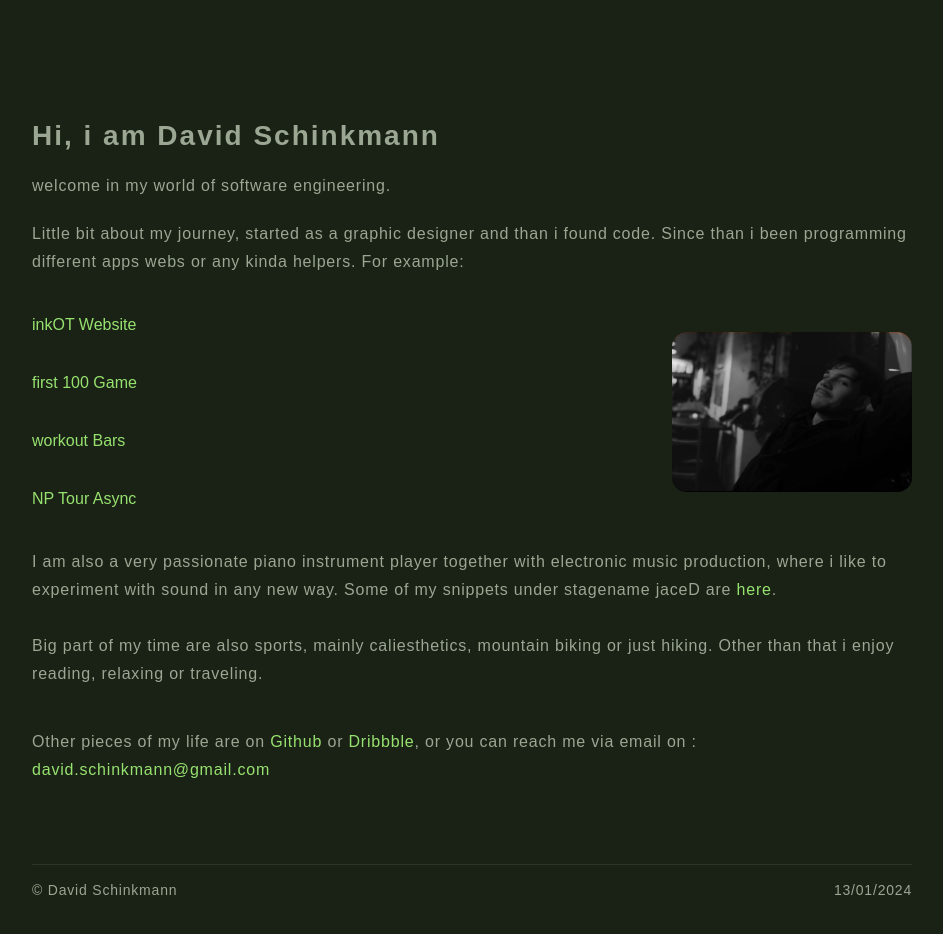
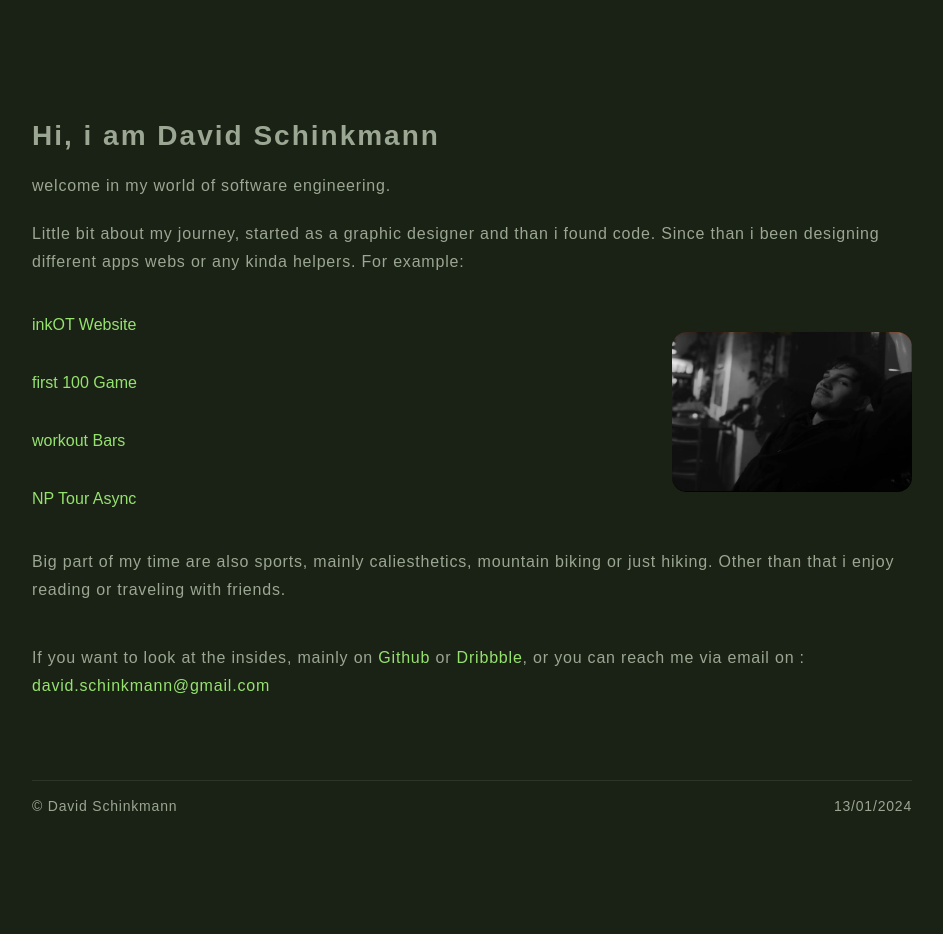
Before and after one commit to dhink66/schindav.dev, a plain HTML site: page index.html in a window 1280 px wide. Shown: the whole page, without its empty margins (168-1111 px from the left). After the commit the page ends 850 px from the top, so only its background shows below. Drawn offline with Linux system fonts and the light colour scheme; a web font is replaced by a local one.

Commit message:
Changing Layout

```diff
--- a/index.html
+++ b/index.html
@@ -25,8 +25,8 @@
       <p>welcome in my world of software engineering.</p>
       <p>
         Little bit about my journey, started as a graphic designer and than i
-        found code. Since than i been programming different apps webs or any
-        kinda helpers. For example:
+        found code. Since than i been designing different apps webs or any kinda
+        helpers. For example:
       </p>
     </section>
     <section class="projectAndPhoto bottom-margin">
@@ -49,17 +49,12 @@
     </section>
     <section class="hobbiesLinks">
       <p>
-        I am also a very passionate piano instrument player together with
-        electronic music production, where i like to experiment with sound in
-        any new way. Some of my snippets under stagename jaceD are
-        <a class="link" href="https://on.soundcloud.com/uSkTZ">here</a
-        >.<br /><br />
         Big part of my time are also sports, mainly caliesthetics, mountain
-        biking or just hiking. Other than that i enjoy reading, relaxing or
-        traveling.
+        biking or just hiking. Other than that i enjoy reading or traveling with
+        friends.
       </p>
       <p>
-        Other pieces of my life are on
+        If you want to look at the insides, mainly on
         <a class="link" href="https://github.com/davidhink">Github</a> or
         <a class="link" href="#">Dribbble</a>, or you can reach me via email on
         :
--- a/style.css
+++ b/style.css
@@ -17,7 +17,7 @@ body {
 /* /////////////////////////////////////////// */
 /* REPEATS */
 .page-margin {
-  margin: 12rem 34rem 2rem 34rem;
+  margin: 14rem 34rem 2rem 34rem;
 }
 .bottom-margin {
   margin-bottom: 4rem;
```
